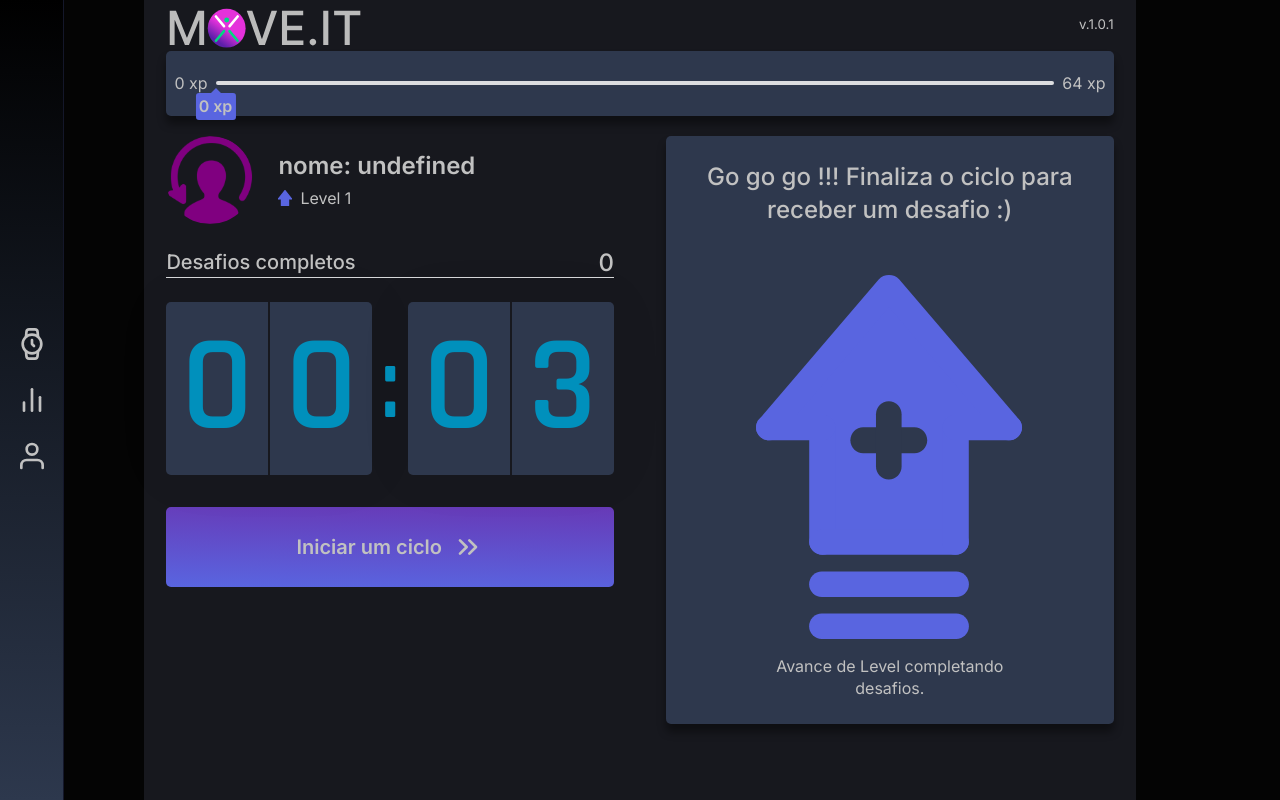
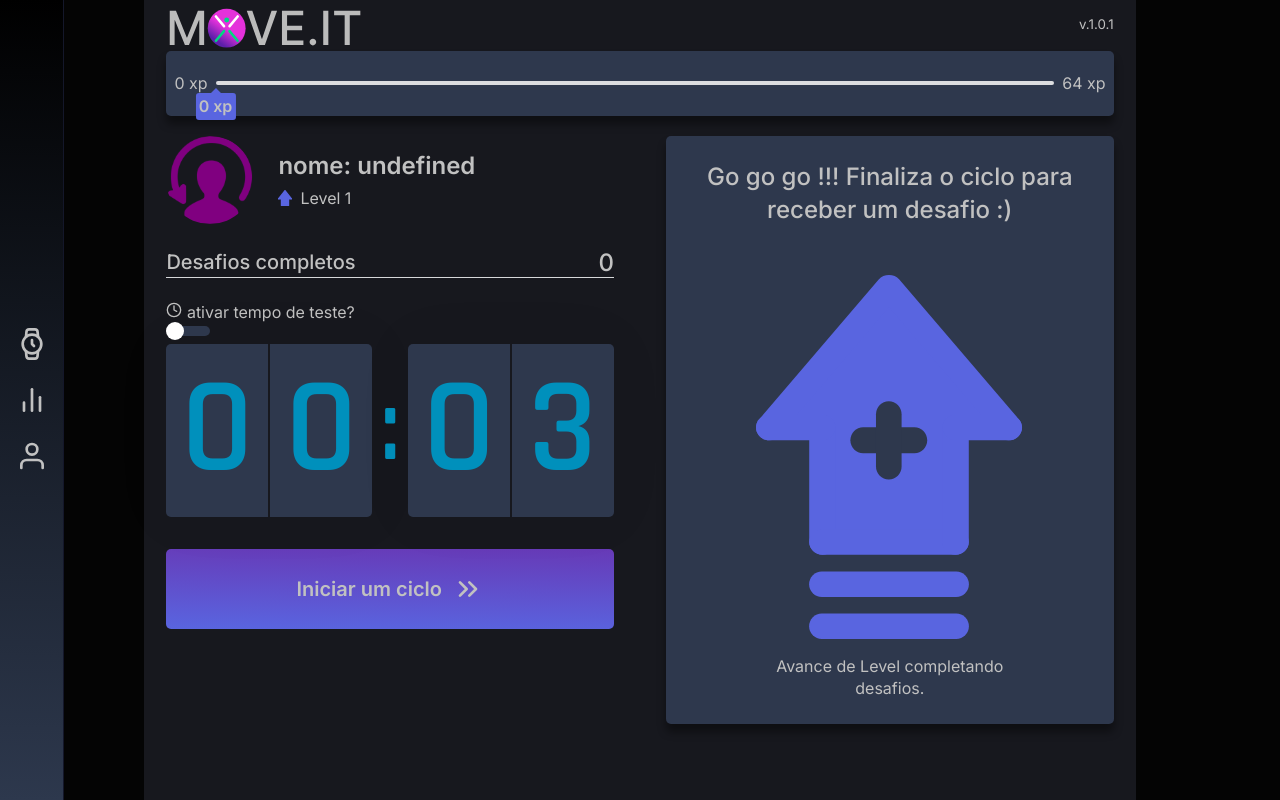
Before and after one commit to charles-mrt/nlw4-move.it, a Next.js app: page /moveit in a window 1280 px wide. Built offline with nearby package versions, Linux system fonts and the light colour scheme.

Commit message:
added switch to select demo time

```diff
--- a/src/components/Countdown.tsx
+++ b/src/components/Countdown.tsx
@@ -1,16 +1,22 @@
-import { useState, useEffect, useContext } from 'react';
+import { useContext } from 'react';
 import { CountDownContext } from '../contexts/CountdownContext';
 import styles from '../styles/components/Countdown.module.css';
-import { FiChevronsRight, FiXCircle, FiCheck} from "react-icons/fi";
+import { FiChevronsRight, FiXCircle, FiCheck, FiClock } from "react-icons/fi";
 
+import Switch from 'react-switch';
 
 export function Countdown() {
 
     const {
+        demoTime,
+        startTime,
+        checked,
+        lockToggle,
         minutes,
         seconds,
         hasFinished,
         isActive,
+        handleChange,
         startCountdown,
         resetCountdown,
     } = useContext(CountDownContext);
@@ -20,9 +26,26 @@ export function Countdown() {
     const [secondLeft, secondRight] = String(seconds).padStart(2, '0').split('')
 
     return (
-        <div>
-            <div>
-            </div>
+        <div className={styles.countdown}>
+            <header>
+                {!checked ? (
+                    <p><FiClock /> ativar tempo de teste?</p>
+                ) :
+                    <p><FiClock color={"#5965e0"} /> tempo de teste ativado!</p>}
+
+                {<Switch
+                    onChange={handleChange}
+                    checked={checked}
+                    checkedIcon={false}
+                    uncheckedIcon={false}
+                    height={10}
+                    width={40}
+                    handleDiameter={18}
+                    onColor={"#5965e0"}
+                    offColor={"#2e384d"}
+                    disabled={lockToggle}
+                />}
+            </header>
 
             <div className={styles.countdownContainer}>
 
@@ -45,20 +68,32 @@ export function Countdown() {
                     disabled
                     className={styles.countdownButton}
                 >
-                    Ciclo encerrado <FiCheck size={"2rem"} color={"#2ecc71"}/>
+                    Ciclo encerrado <FiCheck size={"2rem"} color={"#2ecc71"} />
                 </button>
             ) : (
                     <>
                         { isActive ? (
-
                             <button
                                 type="button"
                                 className={`${styles.countdownButton} ${styles.countdownButtonActive} `}
                                 onClick={resetCountdown}
+                            >
+                                Abandonar ciclo  <FiXCircle size={"2rem"} />
+                                <span>
+                                    <style jsx>
+                                        {
+                                           `content: "";
+                                            position: absolute;
+                                            height: 0.2rem;
+                                            left: 0;
+                                            bottom: 0;
+                                            background: var(--green);
+                                            animation: loadBar ${checked ? demoTime : startTime }s linear normal;
 
-                        >
-                         Abandonar ciclo  <FiXCircle size={"2rem"}/>
-                          <span className={`${styles.countdownButtonLoadBar}`} />
+                                            @keyframes loadBar { 0% {width: 0%;} 100% {width: 100%;}}`
+                                        }
+                                    </style>
+                                </span>
                             </button>
                         ) : (
                                 <button
@@ -66,12 +101,11 @@ export function Countdown() {
                                     className={styles.countdownButton}
                                     onClick={startCountdown}
                                 >
-                         Iniciar um ciclo <FiChevronsRight size={"2rem"}/>
+                                    Iniciar um ciclo <FiChevronsRight size={"2rem"} />
                                 </button>
                             )}
                     </>
                 )}
         </div>
     );
-
 }
```
Lines whose indentation alone changed are shown as unchanged.
